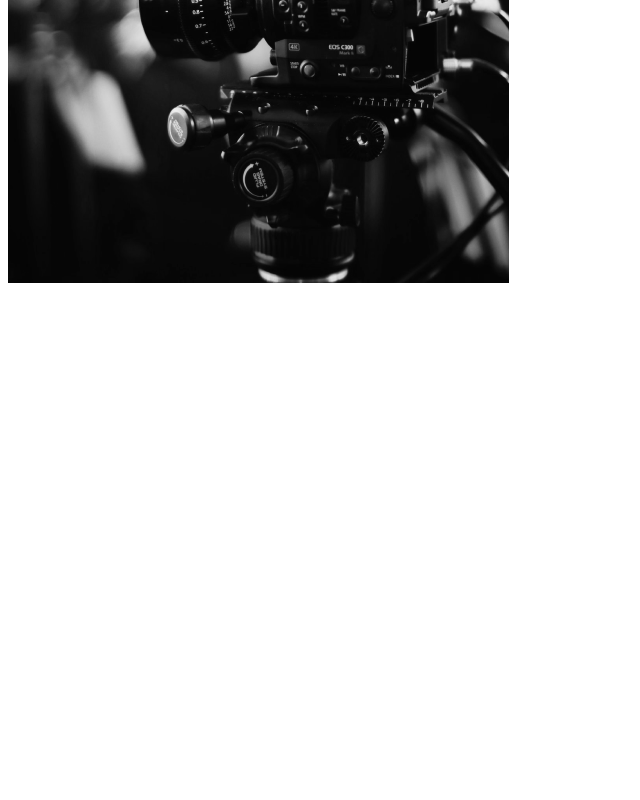
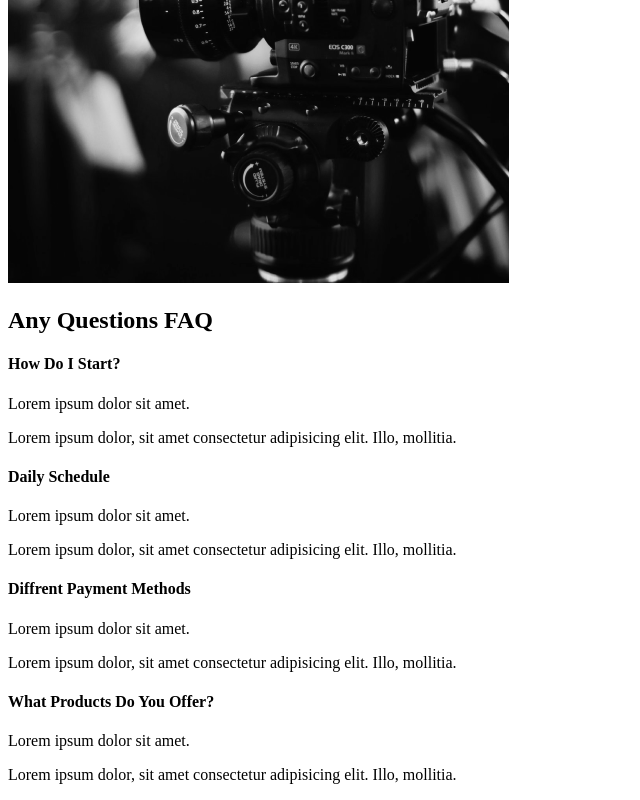
Before and after one commit to JoeyKanaly/capture, a React (Create React App) app: page / in a window 1280 px wide. Shown: the part 2099-2899 px from the top of the page, without its empty margins (0-640 px from the left). Before the commit the page ends 2394 px from the top, so only its background shows below. Built offline with nearby package versions, Linux system fonts and the light colour scheme.

Commit message:
Added FAQ Section Content

```diff
--- /dev/null
+++ b/src/components/FAQSection.js
@@ -0,0 +1,41 @@
+export default function Faqsection(props) {
+	return (
+		<div className='faq'>
+			<h2>
+				Any Questions <span>FAQ</span>
+			</h2>
+			<div className='question'>
+				<h4>How Do I Start?</h4>
+				<p>Lorem ipsum dolor sit amet.</p>
+				<p>
+					Lorem ipsum dolor, sit amet consectetur adipisicing elit. Illo,
+					mollitia.
+				</p>
+			</div>
+			<div className='question'>
+				<h4>Daily Schedule</h4>
+				<p>Lorem ipsum dolor sit amet.</p>
+				<p>
+					Lorem ipsum dolor, sit amet consectetur adipisicing elit. Illo,
+					mollitia.
+				</p>
+			</div>
+			<div className='question'>
+				<h4>Diffrent Payment Methods</h4>
+				<p>Lorem ipsum dolor sit amet.</p>
+				<p>
+					Lorem ipsum dolor, sit amet consectetur adipisicing elit. Illo,
+					mollitia.
+				</p>
+			</div>
+			<div className='question'>
+				<h4>What Products Do You Offer?</h4>
+				<p>Lorem ipsum dolor sit amet.</p>
+				<p>
+					Lorem ipsum dolor, sit amet consectetur adipisicing elit. Illo,
+					mollitia.
+				</p>
+			</div>
+		</div>
+	);
+}
--- a/src/pages/AboutUs.js
+++ b/src/pages/AboutUs.js
@@ -1,10 +1,12 @@
 import AboutSection from '../components/AboutSection';
 import ServicesSection from '../components/ServicesSection';
+import FAQSection from '../components/FAQSection';
 const AboutUs = () => {
 	return (
 		<>
 			<AboutSection />
 			<ServicesSection />
+			<FAQSection />
 		</>
 	);
 };
```
